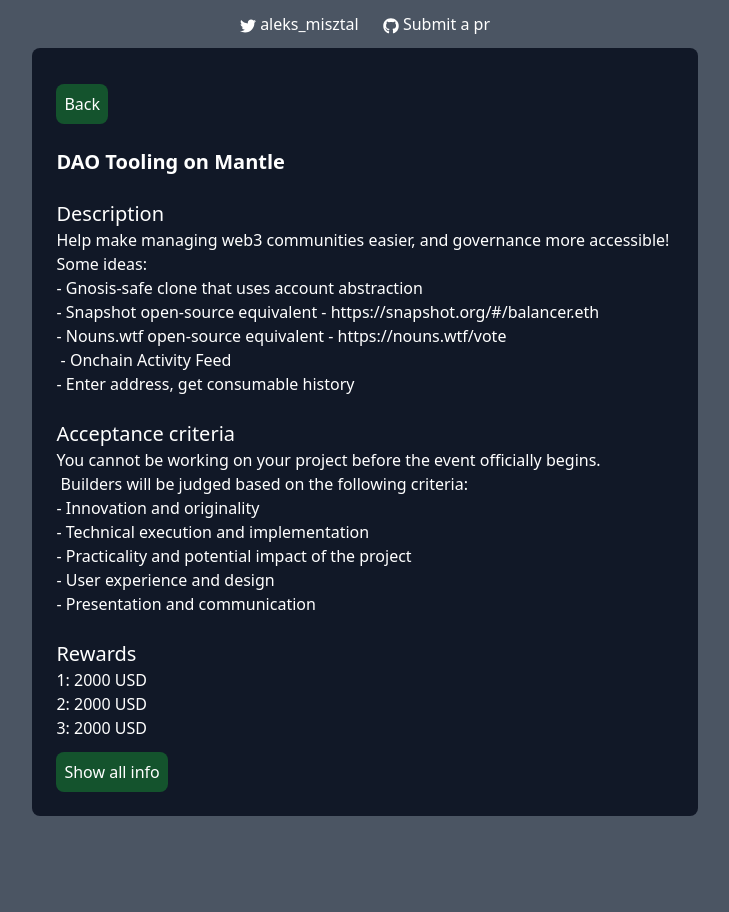
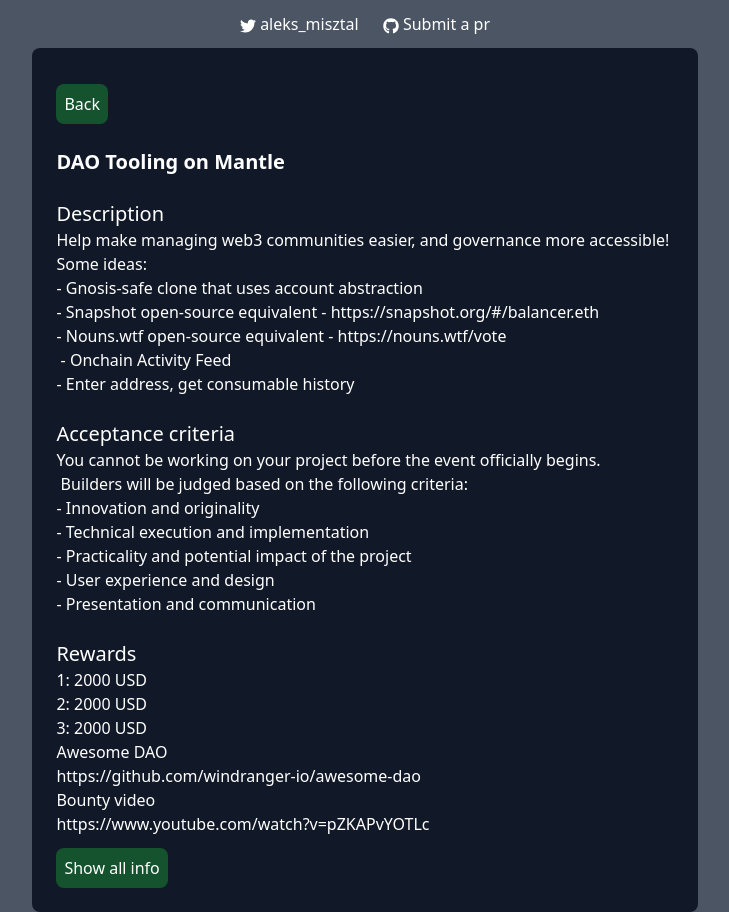
Before and after one commit to AleksanderMisztal/ethdenverbounties, a Next.js app: page /bounty/01941e97-f9cc-4a59-9741-30a57cc58e29 in a window 1280 px wide. Shown: the whole page, without its empty margins (275-1004 px from the left). Before the commit the page ends 816 px from the top, so only its background shows below. Built offline with nearby package versions, Linux system fonts and the light colour scheme.

Commit message:
Show bounty resource URLs

```diff
--- a/pages/bounty/[id].js
+++ b/pages/bounty/[id].js
@@ -60,12 +60,25 @@
           ))}
         </ul>
       )}
+
+      {bounty.resources && (
+        <dl>
+          {bounty.resources.map(({description, resourceUrl}) => (
+            <>
+              <dt>{description}</dt>
+              <dd><a href={resourceUrl} target="_blank">{resourceUrl}</a></dd>
+            </>
+          ))}
+        </dl>
+      )}
+
       <button
         className="bg-green-900 rounded-lg p-2 mt-3"
         onClick={() => setShow(!show)}
       >
         {show ? 'Hide' : 'Show all info'}
       </button>
+
       {show && <p>{JSON.stringify(bounty)}</p>}
     </>
   );
```
